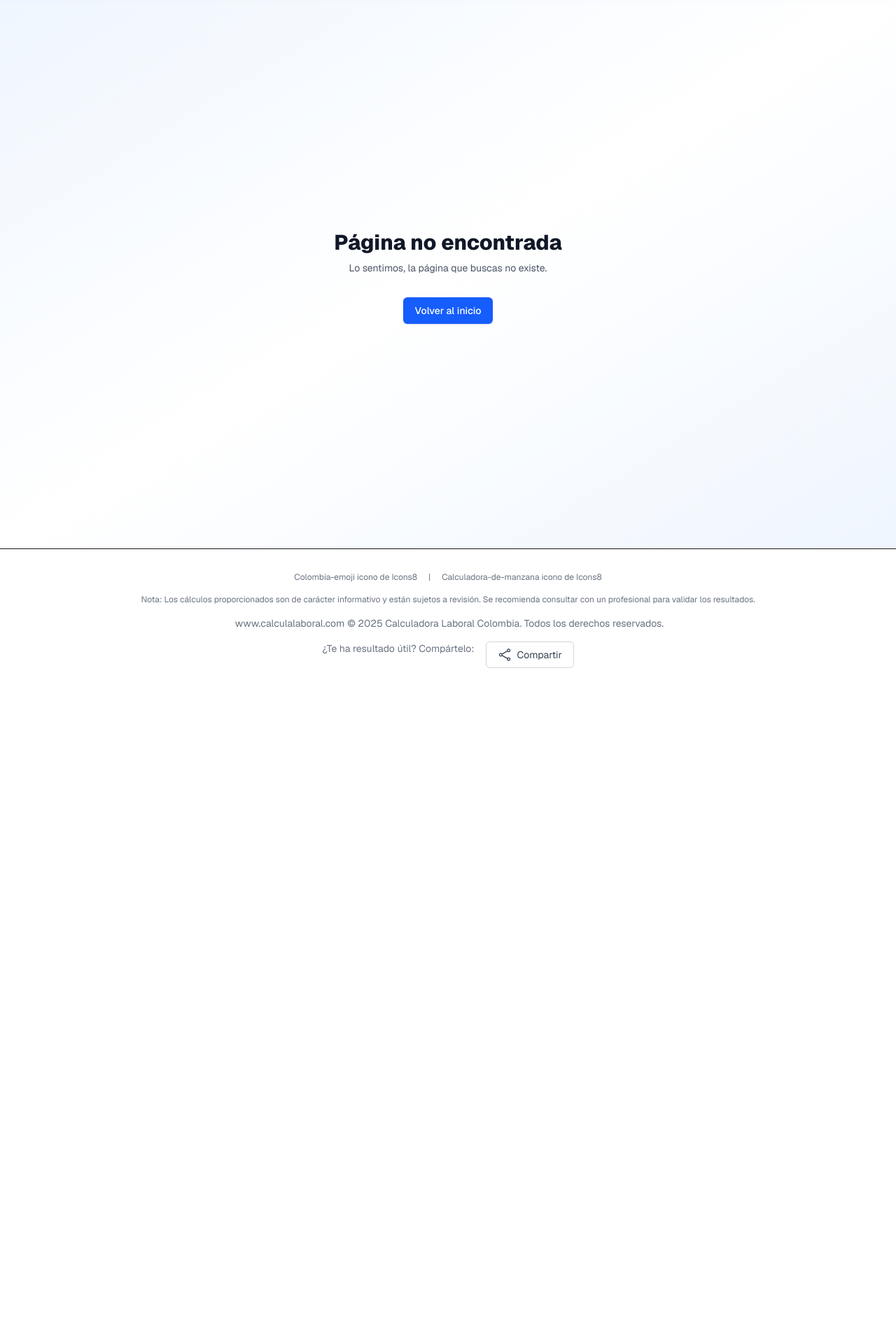
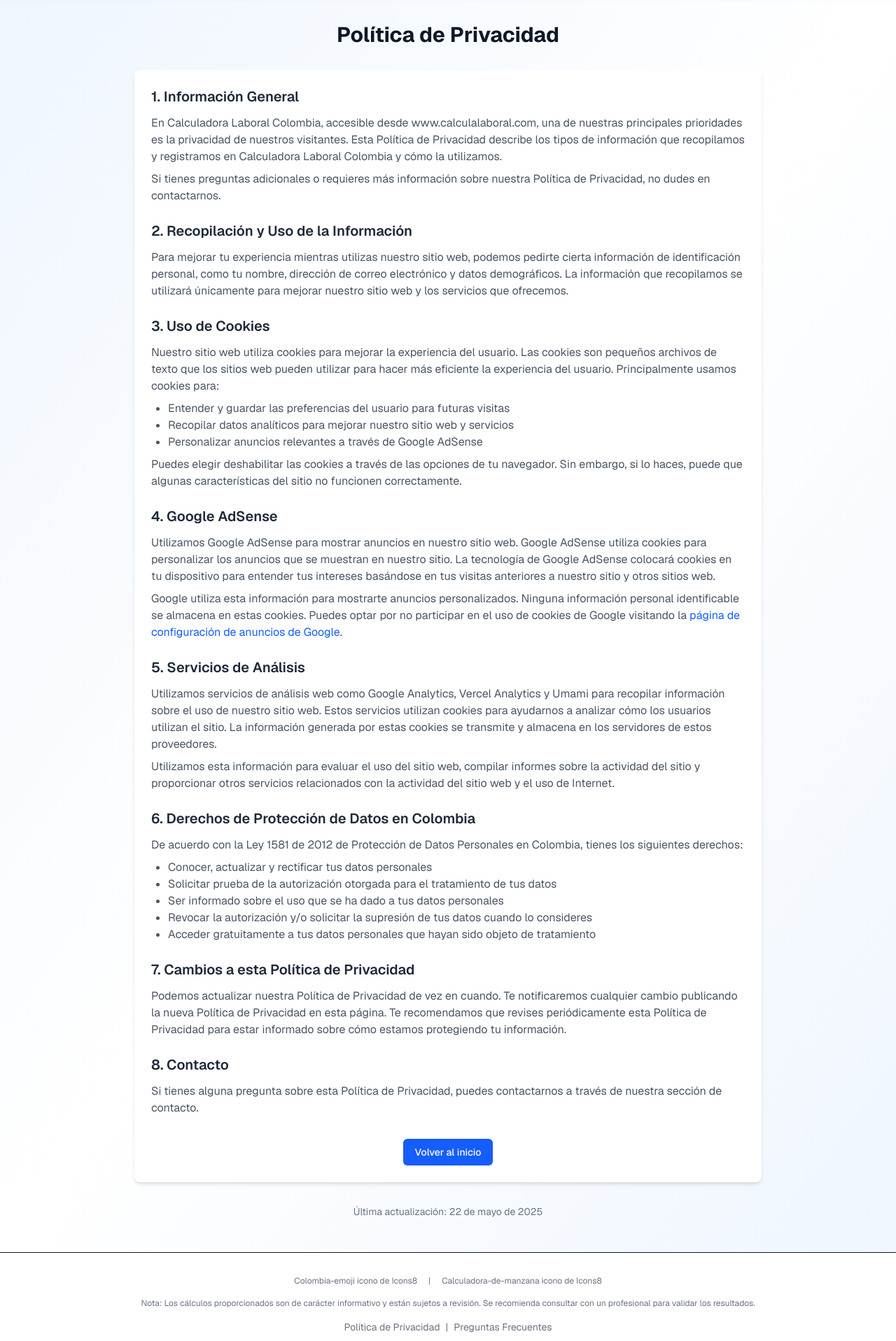
Before and after one commit to jdflorez480/calculadora_lab, a Next.js app: page /politica-privacidad in a window 1280 px wide. Before the commit this address had no page. Shown: the part 80-1997 px from the top of the page at 70% size. Before the commit the page ends 1067 px from the top, so only its background shows below. Built offline with nearby package versions, Linux system fonts and the light colour scheme.

Commit message:
feat: Agregar página de Política de Privacidad con contenido informativo y enlaces de navegación

```diff
--- a/src/app/layout.tsx
+++ b/src/app/layout.tsx
@@ -1,5 +1,6 @@
 import type { Metadata } from "next";
 import { Geist } from "next/font/google";
+import Link from "next/link";
 import "./globals.css";
 import Navbar from "./components/Navbar";
 import { Analytics } from '@vercel/analytics/react';
@@ -112,6 +113,15 @@ export default function RootLayout({
               <p className="text-center text-xs text-gray-500">
                 Nota: Los cálculos proporcionados son de carácter informativo y están sujetos a revisión. Se recomienda consultar con un profesional para validar los resultados.
               </p>
+              <div className="flex flex-col sm:flex-row justify-center items-center text-sm text-gray-500 space-y-2 sm:space-y-0 mb-2">
+                <Link href="/politica-privacidad" className="hover:text-blue-600 mx-2">
+                  Política de Privacidad
+                </Link>
+                <div className="hidden sm:block">|</div>
+                <Link href="/faq" className="hover:text-blue-600 mx-2">
+                  Preguntas Frecuentes
+                </Link>
+              </div>
               <p className="text-center text-sm text-gray-500 mb-4">
                 <a className="p-1" href="https://www.calculalaboral.com/"> www.calculalaboral.com</a>
                 © {new Date().getFullYear()} Calculadora Laboral Colombia. Todos los derechos reservados.
--- /dev/null
+++ b/src/app/politica-privacidad/page.tsx
@@ -0,0 +1,108 @@
+import type { Metadata } from "next";
+import Link from "next/link";
+
+export const metadata: Metadata = {
+  title: "Política de Privacidad | Calculadoras Laborales Colombia",
+  description: "Política de privacidad y tratamiento de datos personales para Calculadora Laboral Colombia.",
+  keywords: "política de privacidad, tratamiento de datos, privacidad, calculadora laboral colombia, protección de datos personales",
+};
+
+export default function PoliticaPrivacidad() {
+  return (
+    <div className="min-h-screen py-12 px-4 sm:px-6 lg:px-8 bg-gradient-to-br from-blue-50 via-white to-blue-50">
+      <div className="max-w-4xl mx-auto">
+        <h1 className="text-3xl font-bold text-gray-900 mb-8 text-center">Política de Privacidad</h1>
+
+      <div className="bg-white shadow-md rounded-lg p-6 space-y-6">
+        <section>
+          <h2 className="text-xl font-semibold text-gray-800 mb-3">1. Información General</h2>
+          <p className="text-gray-600">
+            En Calculadora Laboral Colombia, accesible desde www.calculalaboral.com, una de nuestras principales prioridades es la privacidad de nuestros visitantes. Esta Política de Privacidad describe los tipos de información que recopilamos y registramos en Calculadora Laboral Colombia y cómo la utilizamos.
+          </p>
+          <p className="text-gray-600 mt-2">
+            Si tienes preguntas adicionales o requieres más información sobre nuestra Política de Privacidad, no dudes en contactarnos.
+          </p>
+        </section>
+
+        <section>
+          <h2 className="text-xl font-semibold text-gray-800 mb-3">2. Recopilación y Uso de la Información</h2>
+          <p className="text-gray-600">
+            Para mejorar tu experiencia mientras utilizas nuestro sitio web, podemos pedirte cierta información de identificación personal, como tu nombre, dirección de correo electrónico y datos demográficos. La información que recopilamos se utilizará únicamente para mejorar nuestro sitio web y los servicios que ofrecemos.
+          </p>
+        </section>
+
+        <section>
+          <h2 className="text-xl font-semibold text-gray-800 mb-3">3. Uso de Cookies</h2>
+          <p className="text-gray-600">
+            Nuestro sitio web utiliza cookies para mejorar la experiencia del usuario. Las cookies son pequeños archivos de texto que los sitios web pueden utilizar para hacer más eficiente la experiencia del usuario. Principalmente usamos cookies para:
+          </p>
+          <ul className="list-disc pl-6 mt-2 text-gray-600">
+            <li>Entender y guardar las preferencias del usuario para futuras visitas</li>
+            <li>Recopilar datos analíticos para mejorar nuestro sitio web y servicios</li>
+            <li>Personalizar anuncios relevantes a través de Google AdSense</li>
+          </ul>
+          <p className="text-gray-600 mt-2">
+            Puedes elegir deshabilitar las cookies a través de las opciones de tu navegador. Sin embargo, si lo haces, puede que algunas características del sitio no funcionen correctamente.
+          </p>
+        </section>
+
+        <section>
+          <h2 className="text-xl font-semibold text-gray-800 mb-3">4. Google AdSense</h2>
+          <p className="text-gray-600">
+            Utilizamos Google AdSense para mostrar anuncios en nuestro sitio web. Google AdSense utiliza cookies para personalizar los anuncios que se muestran en nuestro sitio. La tecnología de Google AdSense colocará cookies en tu dispositivo para entender tus intereses basándose en tus visitas anteriores a nuestro sitio y otros sitios web.
+          </p>
+          <p className="text-gray-600 mt-2">
+            Google utiliza esta información para mostrarte anuncios personalizados. Ninguna información personal identificable se almacena en estas cookies. Puedes optar por no participar en el uso de cookies de Google visitando la <a href="https://adssettings.google.com" target="_blank" rel="noopener noreferrer" className="text-blue-600 hover:underline">página de configuración de anuncios de Google</a>.
+          </p>
+        </section>
+
+        <section>
+          <h2 className="text-xl font-semibold text-gray-800 mb-3">5. Servicios de Análisis</h2>
+          <p className="text-gray-600">
+            Utilizamos servicios de análisis web como Google Analytics, Vercel Analytics y Umami para recopilar información sobre el uso de nuestro sitio web. Estos servicios utilizan cookies para ayudarnos a analizar cómo los usuarios utilizan el sitio. La información generada por estas cookies se transmite y almacena en los servidores de estos proveedores.
+          </p>
+          <p className="text-gray-600 mt-2">
+            Utilizamos esta información para evaluar el uso del sitio web, compilar informes sobre la actividad del sitio y proporcionar otros servicios relacionados con la actividad del sitio web y el uso de Internet.
+          </p>
+        </section>
+
+        <section>
+          <h2 className="text-xl font-semibold text-gray-800 mb-3">6. Derechos de Protección de Datos en Colombia</h2>
+          <p className="text-gray-600">
+            De acuerdo con la Ley 1581 de 2012 de Protección de Datos Personales en Colombia, tienes los siguientes derechos:
+          </p>
+          <ul className="list-disc pl-6 mt-2 text-gray-600">
+            <li>Conocer, actualizar y rectificar tus datos personales</li>
+            <li>Solicitar prueba de la autorización otorgada para el tratamiento de tus datos</li>
+            <li>Ser informado sobre el uso que se ha dado a tus datos personales</li>
+            <li>Revocar la autorización y/o solicitar la supresión de tus datos cuando lo consideres</li>
+            <li>Acceder gratuitamente a tus datos personales que hayan sido objeto de tratamiento</li>
+          </ul>
+        </section>
+
+        <section>
+          <h2 className="text-xl font-semibold text-gray-800 mb-3">7. Cambios a esta Política de Privacidad</h2>
+          <p className="text-gray-600">
+            Podemos actualizar nuestra Política de Privacidad de vez en cuando. Te notificaremos cualquier cambio publicando la nueva Política de Privacidad en esta página. Te recomendamos que revises periódicamente esta Política de Privacidad para estar informado sobre cómo estamos protegiendo tu información.
+          </p>
+        </section>
+
+        <section>
+          <h2 className="text-xl font-semibold text-gray-800 mb-3">8. Contacto</h2>
+          <p className="text-gray-600">
+            Si tienes alguna pregunta sobre esta Política de Privacidad, puedes contactarnos a través de  nuestra sección de contacto.
+          </p>
+        </section>
+
+        <div className="mt-8 text-center">
+          <Link href="/" className="inline-flex items-center px-4 py-2 border border-transparent text-sm font-medium rounded-md shadow-sm text-white bg-blue-600 hover:bg-blue-700">
+            Volver al inicio
+          </Link>
+        </div>
+      </div>      <p className="text-sm text-gray-500 text-center mt-8">
+        Última actualización: 22 de mayo de 2025
+      </p>
+      </div>
+    </div>
+  );
+}
```
